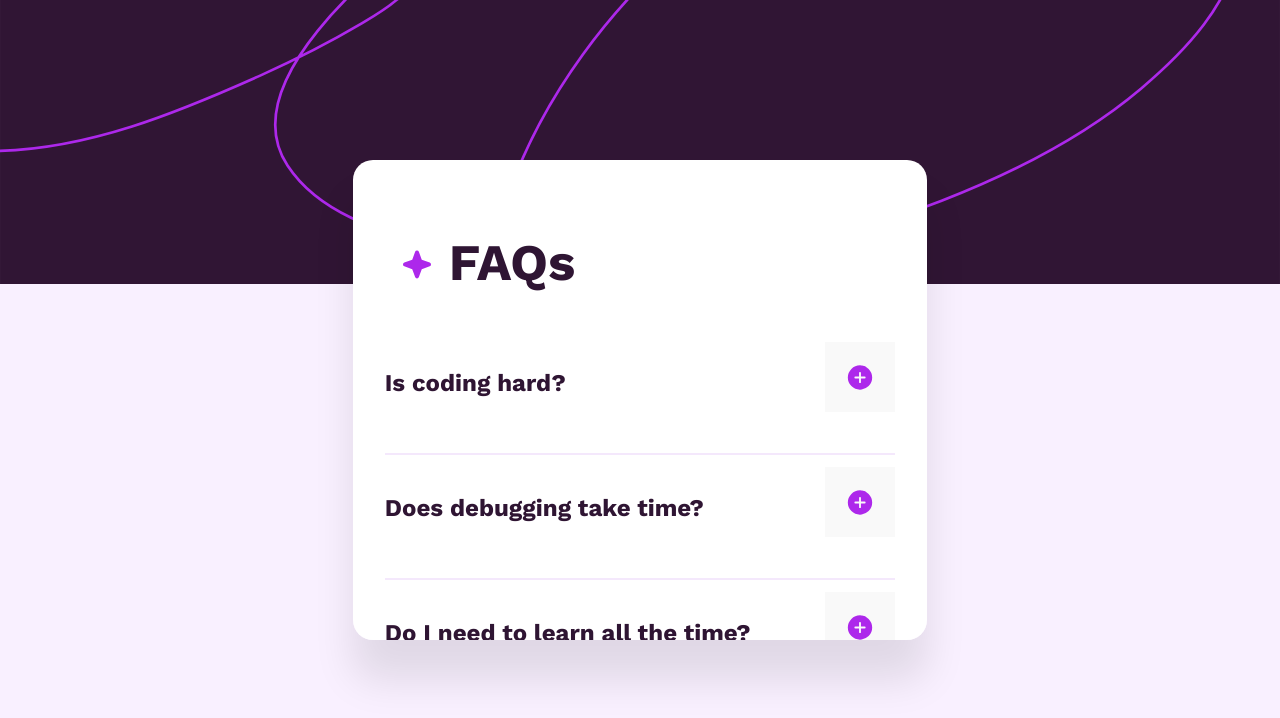
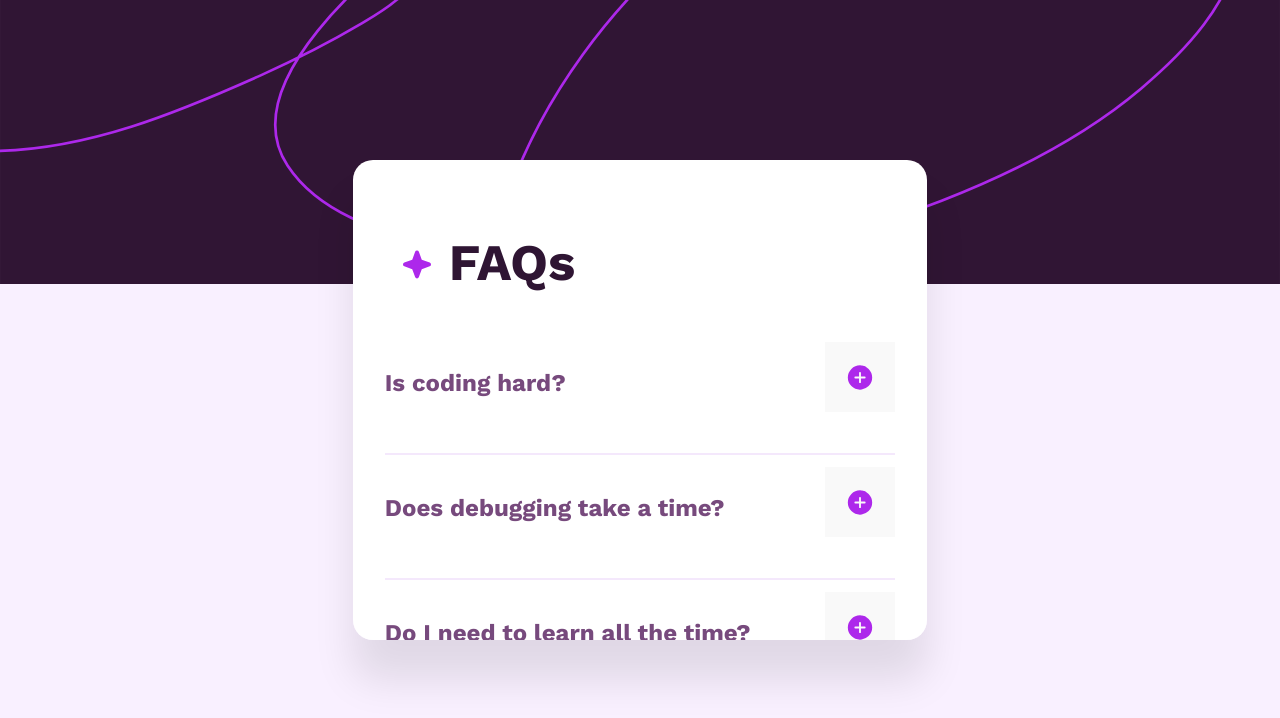
Before and after one commit to stereogamm/FAQ-accordion, a React (Vite) app: page / in a window 1280 px wide. Shown: the top 718 px of the page. Built offline with nearby package versions, Linux system fonts and the light colour scheme.

Commit message:
fixed tab focus

```diff
--- a/src/Components/ListComponent.jsx
+++ b/src/Components/ListComponent.jsx
@@ -5,25 +5,39 @@ import AccordionButton from "./AccordionButton";
 import data from "./data";
 
 function ListComponent({ openIndex, onClick }) {
+
   return (
     <>
-    {data.map((item, index) => (
+      {data.map((item, index) => {
+        const isOpen = openIndex === index;
+        const headerId = `accordion-header-${index}`;
+        const contentId = `accordion-content-${index}`;
+
+        return (
           <div key={index} className="list_item">
             <div className="list_wrapper">
-          <h2>{item.header}</h2>
+              <h2 id={headerId} tabIndex="0">{item.header}</h2>
               <AccordionButton
                 isOpen={openIndex === index}
                 onClick={() => onClick(index)}
+                aria-expanded={isOpen}
+                aria-controls={contentId}
               />
             </div>
-        <p className={openIndex === index ? "visibleItem" : "hiddenItem"}>
+            <p
+              role="region"
+              aria-labelledby={headerId}
+              id={contentId}
+              className={openIndex === index ? "visibleItem" : "hiddenItem"}
+            >
               {item.text}
             </p>
             <hr />
           </div>
-    ))}
+        );
+      })}
     </>
- )
+  );
 }
 
 export default ListComponent;
--- a/src/Components/data.js
+++ b/src/Components/data.js
@@ -4,7 +4,7 @@ const data = [
         text: 'Coding is not easy. Sometimes, you spend hours fixing one small mistake.',
     },
     {
-        header: 'Does debugging take time?',
+        header: 'Does debugging take a time?',
         text: 'Finding errors in code can be difficult. You must be patient and check every detail.',
     },
     {
--- a/src/index.css
+++ b/src/index.css
@@ -26,7 +26,7 @@
   font-weight: 400;
 
   color-scheme: light dark;
-  color: hsl(292, 16%, 49%);
+  color: hsl(291, 27%, 15%);
   background-color: #242424;
 
   font-synthesis: none;
@@ -39,10 +39,6 @@ a {
   font-weight: 500;
   color: #646cff;
   text-decoration: inherit;
-}
-
-a:hover {
-  color: #535bf2;
 }
 
 body {
@@ -71,10 +67,11 @@ h1::before {
 }
 
 h2 {
-  color: hsl(292, 42%, 14%);
+  color: hsl(293, 26%, 39%);
   font-weight: 700;
   margin-top: 2rem;
   flex: 1;
+  outline: none;
 }
 
 p {
@@ -102,12 +99,16 @@ button {
   outline: none;
 }
 
-button:hover {
-  border-color: #646cff;
+h2:focus {
+  outline: none;
 }
 
 button:focus {
   outline: none;
+}
+
+h2:focus-visible {
+  outline: 4px auto -webkit-focus-ring-color;
 }
 
 button:focus-visible {
```
Lines whose indentation alone changed are shown as unchanged.
